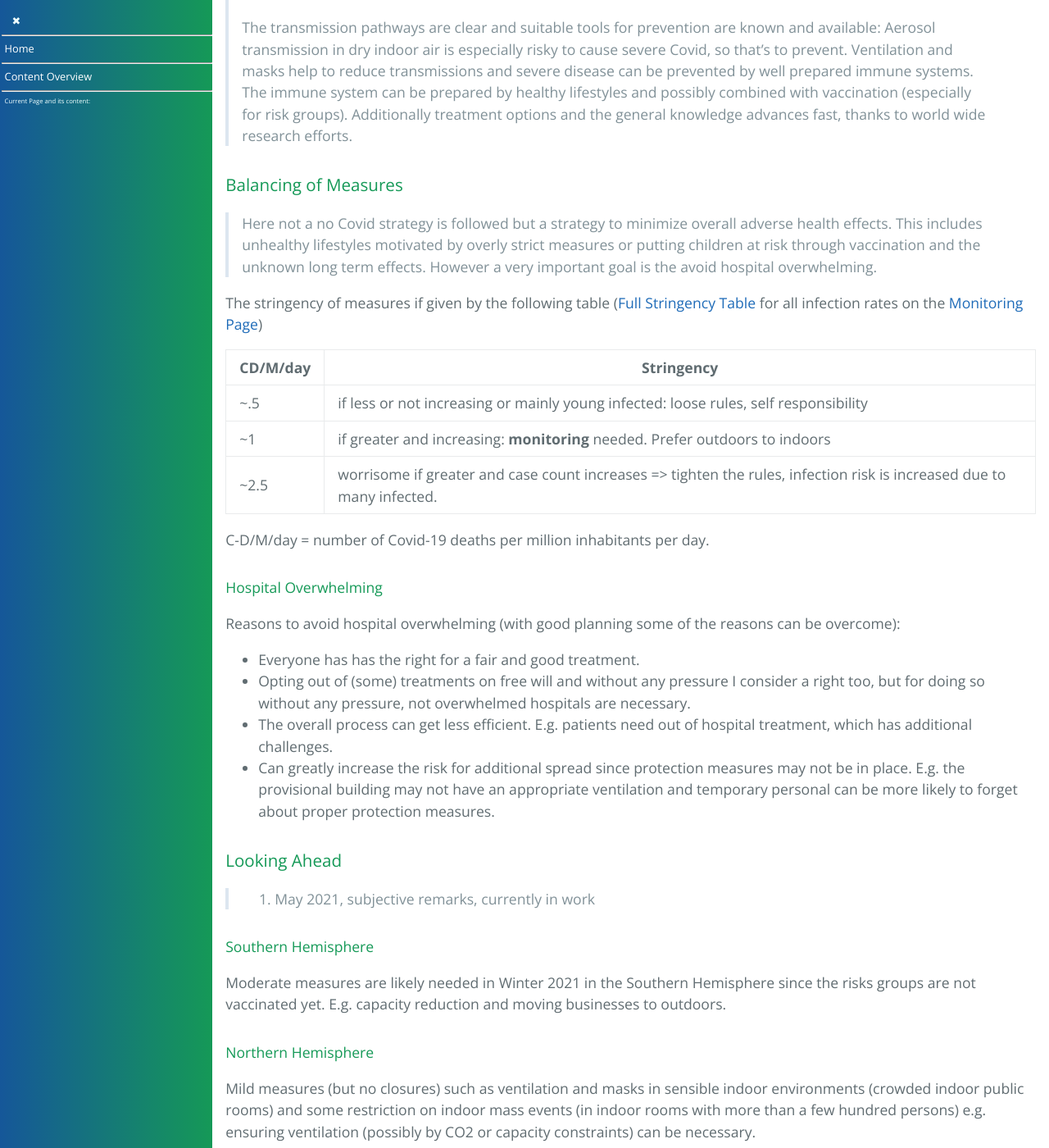
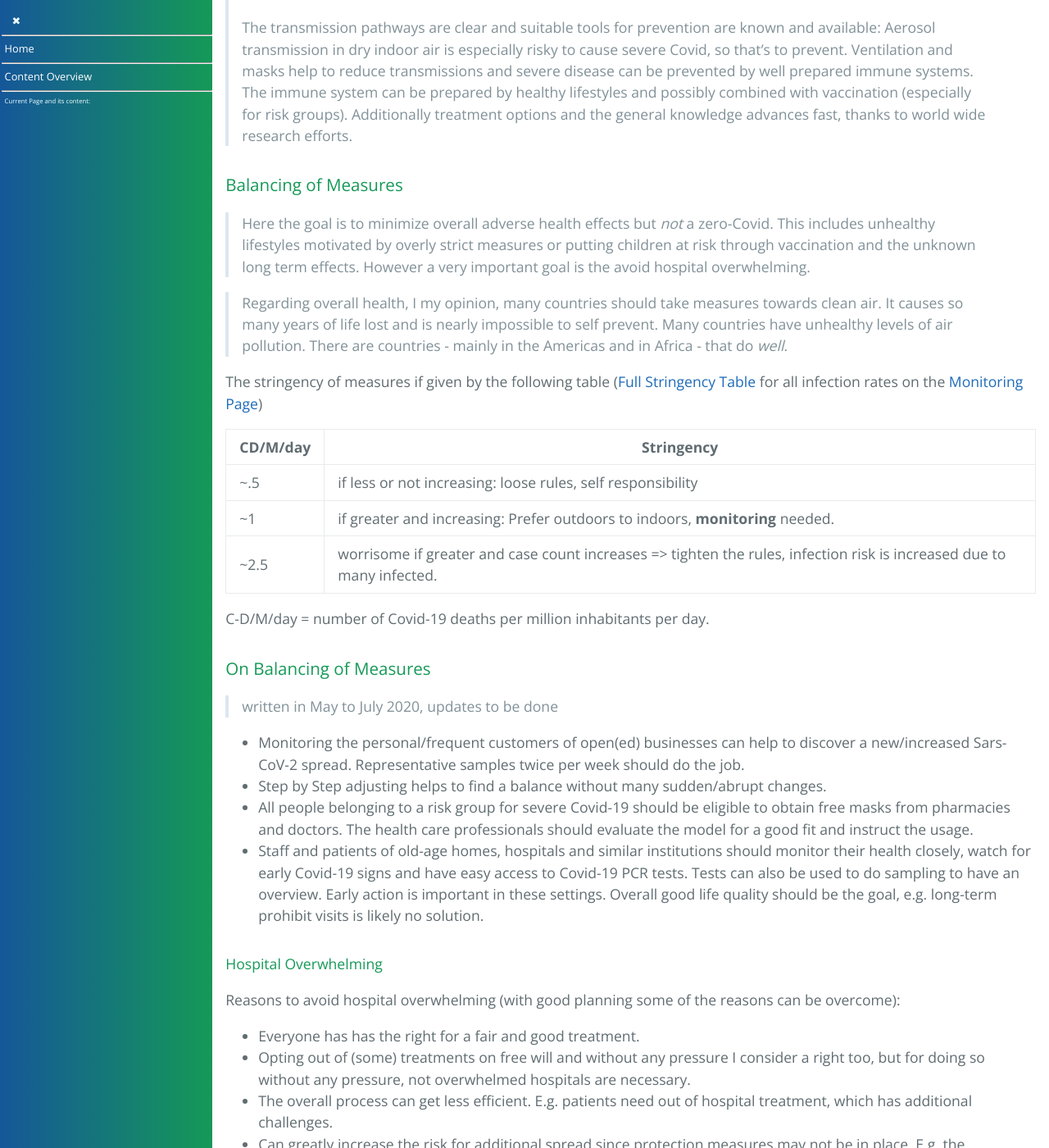
Before and after one commit to forestgrape/coronavirus, a Jekyll site: the page built from 7_social/controlling.md, in a window 1280 px wide and 1400 px high, scrolled down 4044 px. Shown: the whole window at 82% size. Built offline with Jekyll 4.4.1, drawn with Linux system fonts in a browser that asks for light colours; our own code applies the rules of GitHub Pages for plain Markdown files; some of the changed text lies outside the part shown.

Commit message:
balancing and on balancing of measures

```diff
--- a/7_social/controlling.md
+++ b/7_social/controlling.md
@@ -12,8 +12,8 @@ This chapter extends and [Public Advices and Suggestions](../1_introduction/sugg
 * [Mindset and Strategy to Tackle Covid](#mindset-and-strategy-to-tackle-covid)
 * [Risk Management](#risk-management)
   * [Balancing of Measures](#balancing-of-measures)
+  * [On Balancing of Measures](#on-balancing-of-measures)
   * [Looking Ahead](#looking-ahead)
-  * [Adaption of Measures](#adaption-of-measures)
 * [Individual Protection Measures](#individual-protection-measures)
   * [Support Immune Protection](#support-immune-protection)
   * [Masks](#masks)
@@ -110,17 +110,27 @@ The [spread in dry indoor air](../5_epidemiological/spread_analyses.md) of coron
 > The transmission pathways are clear and suitable tools for prevention are known and available: Aerosol transmission in dry indoor air is especially risky to cause severe Covid, so that's to prevent. Ventilation and masks help to reduce transmissions and severe disease can be prevented by well prepared immune systems. The immune system can be prepared by healthy lifestyles and possibly combined with vaccination (especially for risk groups). Additionally treatment options and the general knowledge advances fast, thanks to world wide research efforts.
 
 ### Balancing of Measures
-> Here not a no Covid strategy is followed but a strategy to minimize overall adverse health effects. This includes unhealthy lifestyles motivated by overly strict measures or putting children at risk through vaccination and the unknown long term effects. However a very important goal is the avoid hospital overwhelming.
+> Here the goal is to minimize overall adverse health effects but *not* a zero-Covid. This includes unhealthy lifestyles motivated by overly strict measures or putting children at risk through vaccination and the unknown long term effects. However a very important goal is the avoid hospital overwhelming.
 
-The stringency of measures if given by the following table ([Full Stringency Table](../8_data/monitoring.md#numbers-and-comments) for all infection rates on the [Monitoring Page](./../8_data/monitoring.md))
+> Regarding overall health, I my opinion, many countries should take measures towards clean air. It causes so many years of life lost and is nearly impossible to self prevent. Many countries have unhealthy levels of air pollution. There are countries - mainly in the Americas and in Africa - that do *well*.
+
+The stringency of measures if given by the following table ([Full Stringency Table](../8_data/monitoring.md#numbers-and-comments) for all infection rates on the [Monitoring Page](../8_data/monitoring.md))
 
 CD/M/day | Stringency
 --|--
-~.5   | if less or not increasing or mainly young infected: loose rules, self responsibility
-~1    | if greater and increasing: **monitoring** needed. Prefer outdoors to indoors
+~.5   | if less or not increasing: loose rules, self responsibility
+~1    | if greater and increasing: Prefer outdoors to indoors, **monitoring** needed.
 ~2.5  | worrisome if greater and case count increases => tighten the rules, infection risk is increased due to many infected.
 
 C-D/M/day = number of Covid-19 deaths per million inhabitants per day.
+
+### On Balancing of Measures
+> written in May to July 2020, updates to be done
+
+* Monitoring the personal/frequent customers of open(ed) businesses can help to discover a new/increased Sars-CoV-2 spread. Representative samples twice per week should do the job.
+* Step by Step adjusting helps to find a balance without many sudden/abrupt changes.
+* All people belonging to a risk group for severe Covid-19 should be eligible to obtain free masks from pharmacies and doctors. The health care professionals should evaluate the model for a good fit and instruct the usage.
+* Staff and patients of old-age homes, hospitals and similar institutions should monitor their health closely, watch for early Covid-19 signs and have easy access to Covid-19 PCR tests. Tests can also be used to do sampling to have an overview. Early action is important in these settings. Overall good life quality should be the goal, e.g. long-term prohibit visits is likely no solution.
 
 #### Hospital Overwhelming
 Reasons to avoid hospital overwhelming (with good planning some of the reasons can be overcome):
```
Also changed, not shown: other parts of 7_social/controlling.md (+0 -9 lines).
